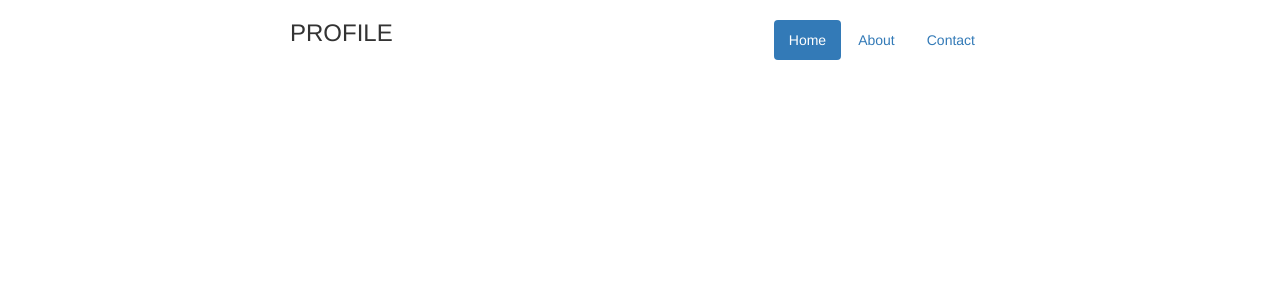
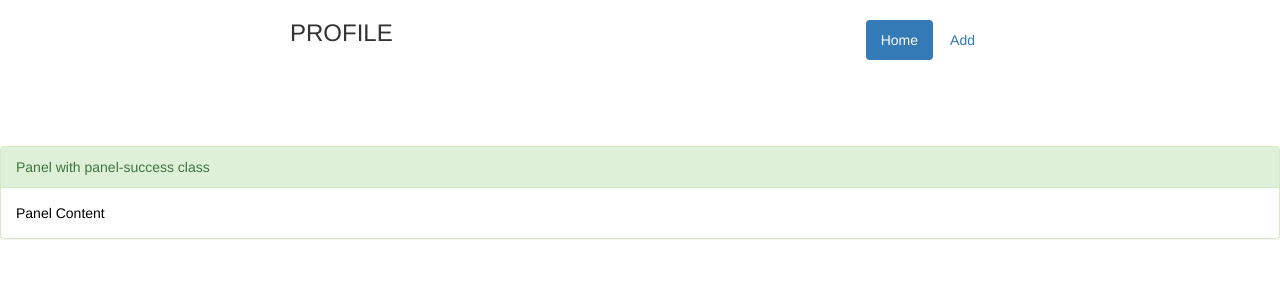
Before and after one commit to emad22/PROFILE, an Angular app: page /home in a window 1280 px wide. Shown: the top 300 px of the page. Built offline with nearby package versions, Linux system fonts and the light colour scheme.

Commit message:
Active Current Link

```diff
--- a/src/app/app.component.html
+++ b/src/app/app.component.html
@@ -1 +1,2 @@
 <app-navbar></app-navbar>
+<router-outlet></router-outlet>
--- a/src/app/home/home.component.css
+++ b/src/app/home/home.component.css
@@ -0,0 +1,4 @@
+.home{
+  margin-top: 100px;
+  color: black
+}
--- a/src/app/home/home.component.html
+++ b/src/app/home/home.component.html
@@ -1,3 +1,8 @@
-<p>
-  home works!
-</p>
+<div class="home">
+  <div class="container-narrow">
+      <div class="panel panel-success">
+        <div class="panel-heading">Panel with panel-success class</div>
+        <div class="panel-body">Panel Content</div>
+      </div>
+  </div>
+</div>
--- a/src/app/navbar/navbar.component.html
+++ b/src/app/navbar/navbar.component.html
@@ -1,9 +1,8 @@
 <div class="container-narrow">
   <div class="masthead">
     <ul class="nav nav-pills pull-right">
-      <li class="active"><a href="#">Home</a></li>
-      <li><a href="#">About</a></li>
-      <li><a href="#">Contact</a></li>
+      <li  (click)="[SetActive('MenuHome')]" class="active"><a [routerLink]="['/home']">Home</a></li>
+      <li  (click)="[SetActive('MenuAdd')]"><a [routerLink]="['add']">Add</a></li>
     </ul>
     <h3 class="muted">PROFILE</h3>
   </div>
--- a/src/app/navbar/navbar.component.ts
+++ b/src/app/navbar/navbar.component.ts
@@ -1,5 +1,5 @@
 import { Component, OnInit } from '@angular/core';
-
+declare var $:any;
 @Component({
   selector: 'app-navbar',
   templateUrl: './navbar.component.html',
@@ -12,4 +12,12 @@ export class NavbarComponent implements OnInit {
   ngOnInit() {
   }
 
+  SetActive(Menu){
+    $('li').removeClass('active');
+    $('li').click(function(){
+      $(this).addClass('active')
+    })
+
+  }
+
 }
```
